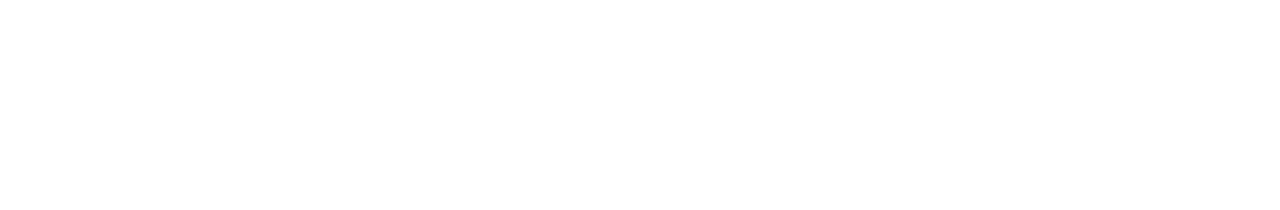
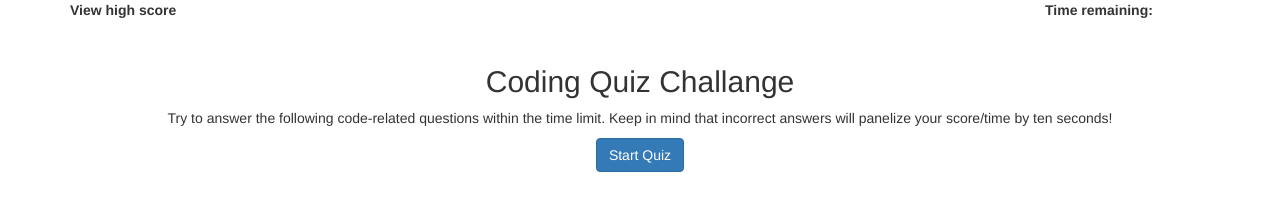
Before and after one commit to hikod/codequiz, a plain HTML site: page index.html in a window 1280 px wide. Drawn offline with nearby package versions, Linux system fonts and the light colour scheme.

Commit message:
adding the initial page and js

```diff
--- a/assets/js/script.js
+++ b/assets/js/script.js
@@ -0,0 +1,10 @@
+var startQuizBtn = document.getElementById("startQuizBtn");
+
+function clearBox(elementID)
+{
+    document.getElementById(elementID).innerHTML = "";
+}
+
+ startQuizBtn.addEventListener("click", function(){
+    clearBox("firstRow");
+ });
--- a/index.html
+++ b/index.html
@@ -1,16 +1,37 @@
 <!DOCTYPE html>
 <html lang="en">
-  <head>
+
+<head>
     <meta charset="UTF-8" />
     <meta name="viewport" content="width=device-width, initial-scale=1.0" />
     <meta http-equiv="X-UA-Compatible" content="ie=edge" />
     <title>Code Quiz</title>
     <link rel="stylesheet" href="./assets/css/style.css" />
-  </head>
-  <body>
-    <div class="container">
+    <link rel="stylesheet" href="https://maxcdn.bootstrapcdn.com/bootstrap/3.4.1/css/bootstrap.min.css">
+</head>
 
-    </div>
+<body>
+        <header>
+            <div class="container">
+                <div class="row">
+                    <div class="col-lg-10 col-xs-8""><label>View high score</label></div>
+                    <div class="col-lg-2 col-xs-4"">
+                        <label>Time remaining:</label>
+                        <h2 id="countdown"></h2>
+                    </div>
+                </div>
+            </div>
+        </header>
+        <section class="container">
+            <div class="row">
+                <div id="firstRow" class="col text-center">
+                    <h2 class="font-weight-bold"> Coding Quiz Challange</h2>
+                    <p class="text-wrap">Try to answer the following code-related questions within the time limit. Keep in mind that incorrect answers will panelize your score/time by ten seconds!</p>
+                    <button id="startQuizBtn" type="button" class="btn btn-primary">Start Quiz</button>
+                </div>
+            </div>
+        </section>
     <script src="./assets/js/script.js"></script>
-  </body>
+</body>
+
 </html>
```
